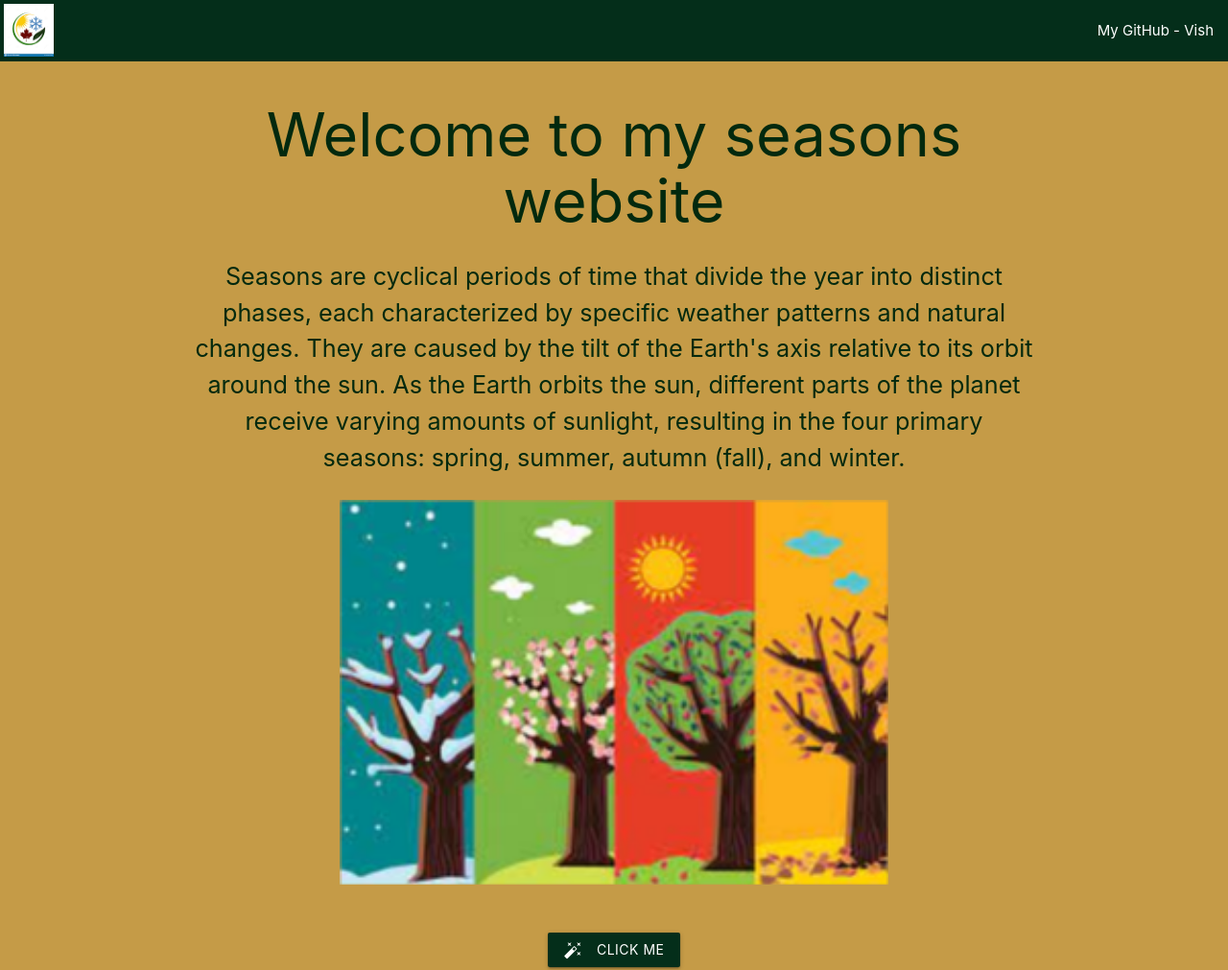
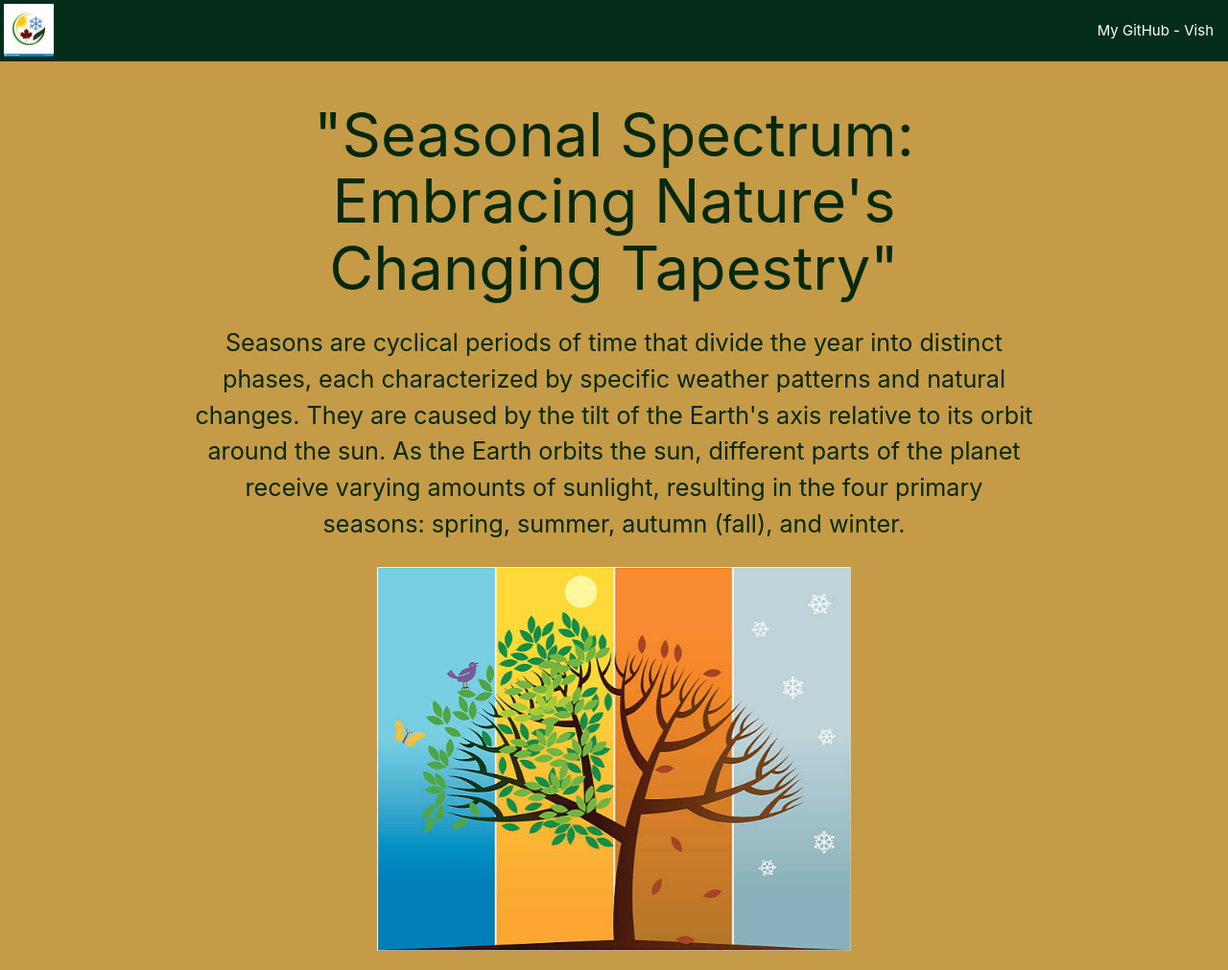
Before and after one commit to s223535784/sit725-2023-t2-prac3, a website: page index.html in a window 1280 px wide. Shown: the top 1011 px of the page at 96% size. Drawn offline with nearby package versions, Linux system fonts and the light colour scheme.

Commit message:
some changes for image

```diff
--- a/index.html
+++ b/index.html
@@ -19,12 +19,12 @@
 			<div class="container">
 				<div class="row">
 					<div class="col s12 center-align">
-						<h1 id="heading">Welcome to my seasons website</h1>
+						<h1 id="heading">"Seasonal Spectrum: Embracing Nature's Changing Tapestry"</h1>
 						<p class="flow-text">Seasons are cyclical periods of time that divide the year into distinct phases, each characterized by specific weather patterns and natural changes. They are caused by the tilt of the Earth's axis relative to its orbit around the sun. As the Earth orbits the sun, different parts of the planet receive varying amounts of sunlight, resulting in the four primary seasons: spring, summer, autumn (fall), and winter.
 						</p>
 					</div>
 					<div class="col s12 center-align">
-						<img class="materialboxed materialboxed-image" src="images/seasons3.jpg">
+						<img class="materialboxed materialboxed-image" src="images/seasons5.jpg">
 					</div>
 					<div class="col s12 center-align">
 						<a class="waves-effect waves-light btn click-me-button modal-trigger" id="clickMeButton" data-target="modal1"><i class="material-icons left">auto_fix_high</i>Click Me</a>
```
Also changed, not shown: images/autumn.jpg (added), images/seasons4.jpg (added), images/seasons5.jpg (added).
